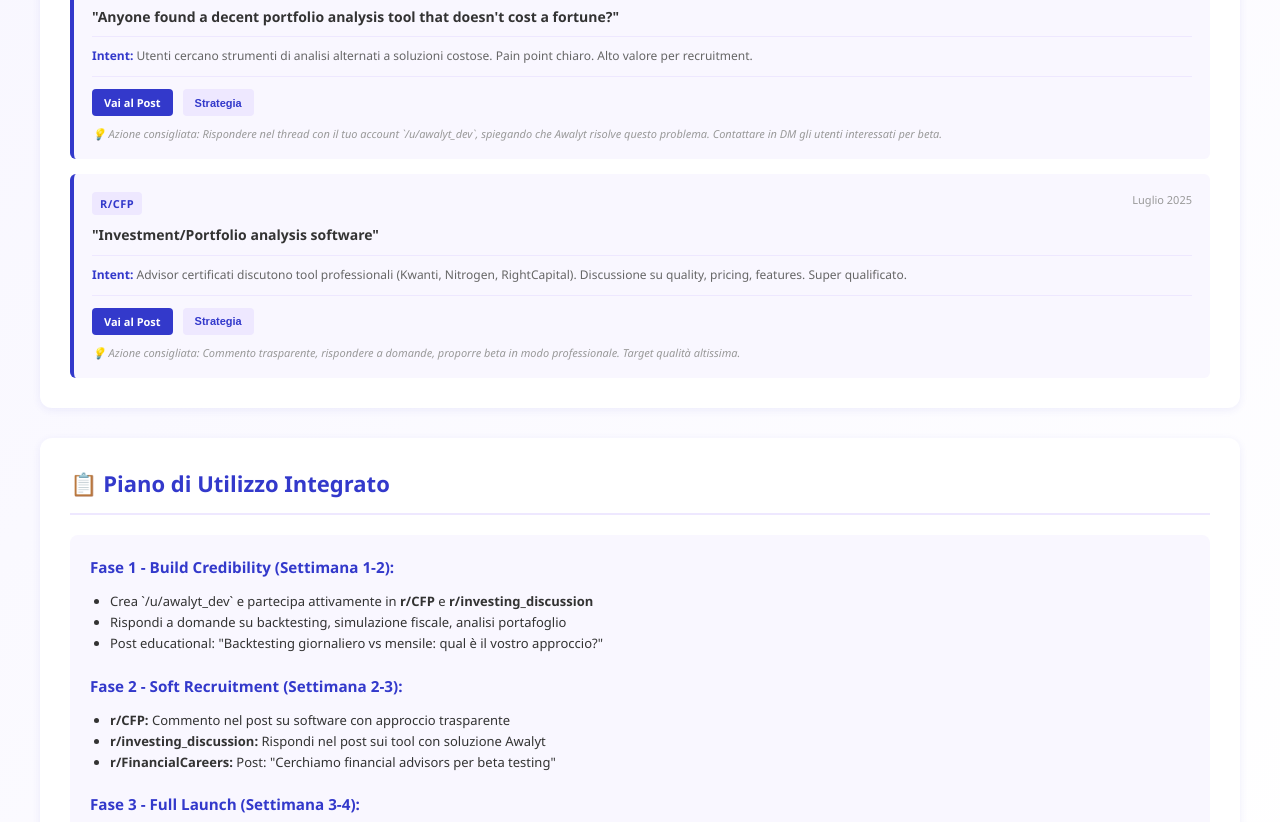
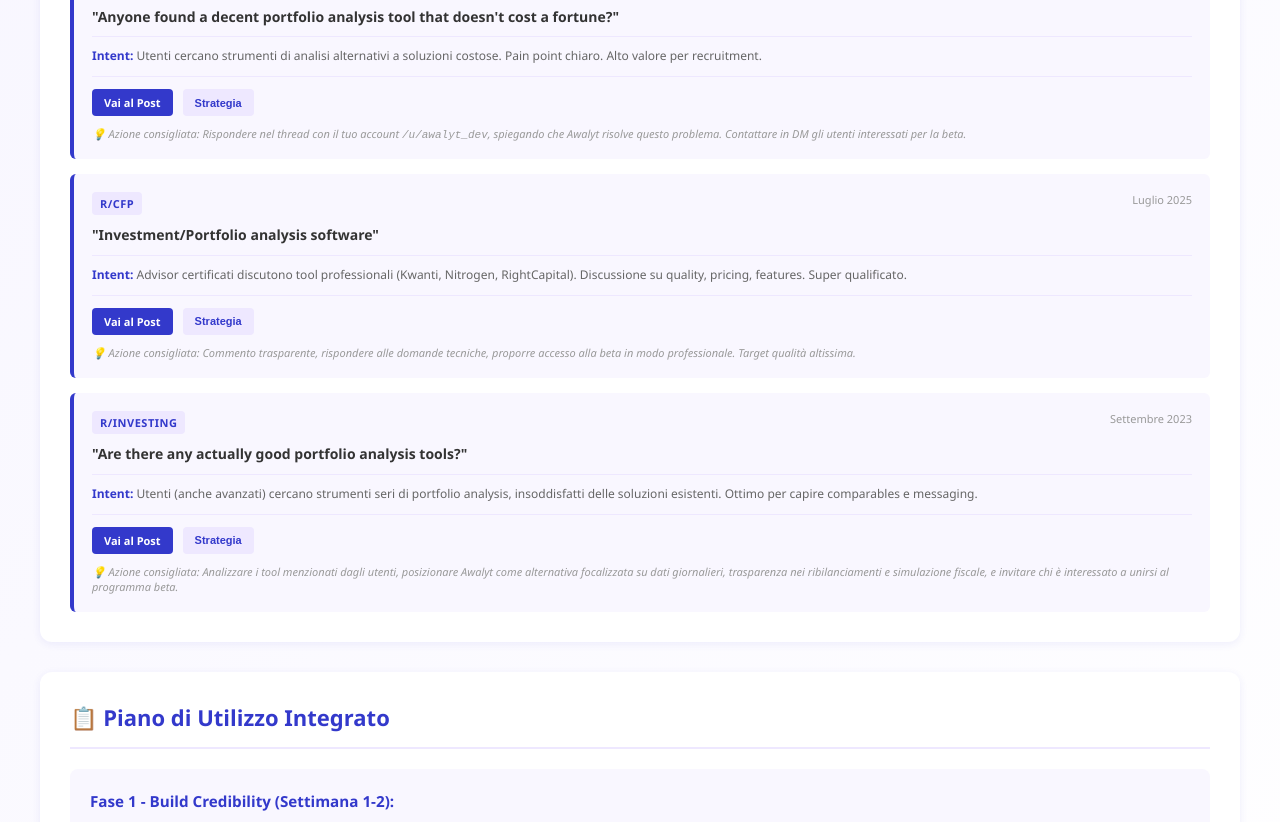
Before and after one commit to medusasss/ssstrategy, a plain HTML site: page index.html in a window 1280 px wide. Shown: the part 1164-1986 px from the top of the page. Drawn offline with Linux system fonts and the light colour scheme.

```diff
--- a/index.html
+++ b/index.html
@@ -539,14 +539,14 @@
                     "Anyone found a decent portfolio analysis tool that doesn't cost a fortune?"
                 </div>
                 <div class="post-intent">
-                    <span class="intent-label">Intent:</span> Utenti cercano strumenti di analisi alternati a soluzioni costose. Pain point chiaro. Alto valore per recruitment.
+                    <span class="intent-label">Intent:</span> Utenti cercano strumenti di analisi alternativi a soluzioni costose. Pain point chiaro. Alto valore per recruitment.
                 </div>
                 <div class="action-buttons">
                     <a href="https://www.reddit.com/r/investing_discussion/comments/1m0mwtb/anyone_found_a_decent_portfolio_analysis_tool/" class="btn btn-primary" target="_blank">Vai al Post</a>
                     <button class="btn btn-secondary" onclick="copyText('Post 1: Rispondere con commento trasparente su Awalyt, senza link diretto.')">Strategia</button>
                 </div>
                 <div class="action-note">
-                    💡 Azione consigliata: Rispondere nel thread con il tuo account `/u/awalyt_dev`, spiegando che Awalyt risolve questo problema. Contattare in DM gli utenti interessati per beta.
+                    💡 Azione consigliata: Rispondere nel thread con il tuo account <code>/u/awalyt_dev</code>, spiegando che Awalyt risolve questo problema. Contattare in DM gli utenti interessati per la beta.
                 </div>
             </div>
 
@@ -564,14 +564,36 @@
                 </div>
                 <div class="action-buttons">
                     <a href="https://www.reddit.com/r/CFP/comments/1mbp7x4/investmentportfolio_analysis_software/" class="btn btn-primary" target="_blank">Vai al Post</a>
-                    <button class="btn btn-secondary" onclick="copyText('Post 2: Inserire in thread come alternativa innovativa con feedback sui pain points.')">Strategia</button>
+                    <button class="btn btn-secondary" onclick="copyText('Post 2: Inserire in thread Awalyt come alternativa innovativa, partendo dai pain point menzionati.')">Strategia</button>
                 </div>
                 <div class="action-note">
-                    💡 Azione consigliata: Commento trasparente, rispondere a domande, proporre beta in modo professionale. Target qualità altissima.
+                    💡 Azione consigliata: Commento trasparente, rispondere alle domande tecniche, proporre accesso alla beta in modo professionale. Target qualità altissima.
+                </div>
+            </div>
+
+            <!-- Post 3 -->
+            <div class="post-item">
+                <div class="post-header">
+                    <span class="post-subreddit">r/investing</span>
+                    <span class="post-date">Settembre 2023</span>
+                </div>
+                <div class="post-title">
+                    "Are there any actually good portfolio analysis tools?"
+                </div>
+                <div class="post-intent">
+                    <span class="intent-label">Intent:</span> Utenti (anche avanzati) cercano strumenti seri di portfolio analysis, insoddisfatti delle soluzioni esistenti. Ottimo per capire comparables e messaging.
+                </div>
+                <div class="action-buttons">
+                    <a href="https://www.reddit.com/r/investing/comments/16n49lb/are_there_any_actually_good_portfolio/" class="btn btn-primary" target="_blank">Vai al Post</a>
+                    <button class="btn btn-secondary" onclick="copyText('Post 3: Rispondere con un commento che confronta Awalyt con gli strumenti citati, offrendo la beta a chi vuole provarlo in modo non aggressivo.')">Strategia</button>
+                </div>
+                <div class="action-note">
+                    💡 Azione consigliata: Analizzare i tool menzionati dagli utenti, posizionare Awalyt come alternativa focalizzata su dati giornalieri, trasparenza nei ribilanciamenti e simulazione fiscale, e invitare chi è interessato a unirsi al programma beta.
                 </div>
             </div>
         </div>
     </div>
+
 
     <!-- STRATEGIA DI UTILIZZO -->
     <div class="subreddit-section" style="margin-top: 30px;">
```
